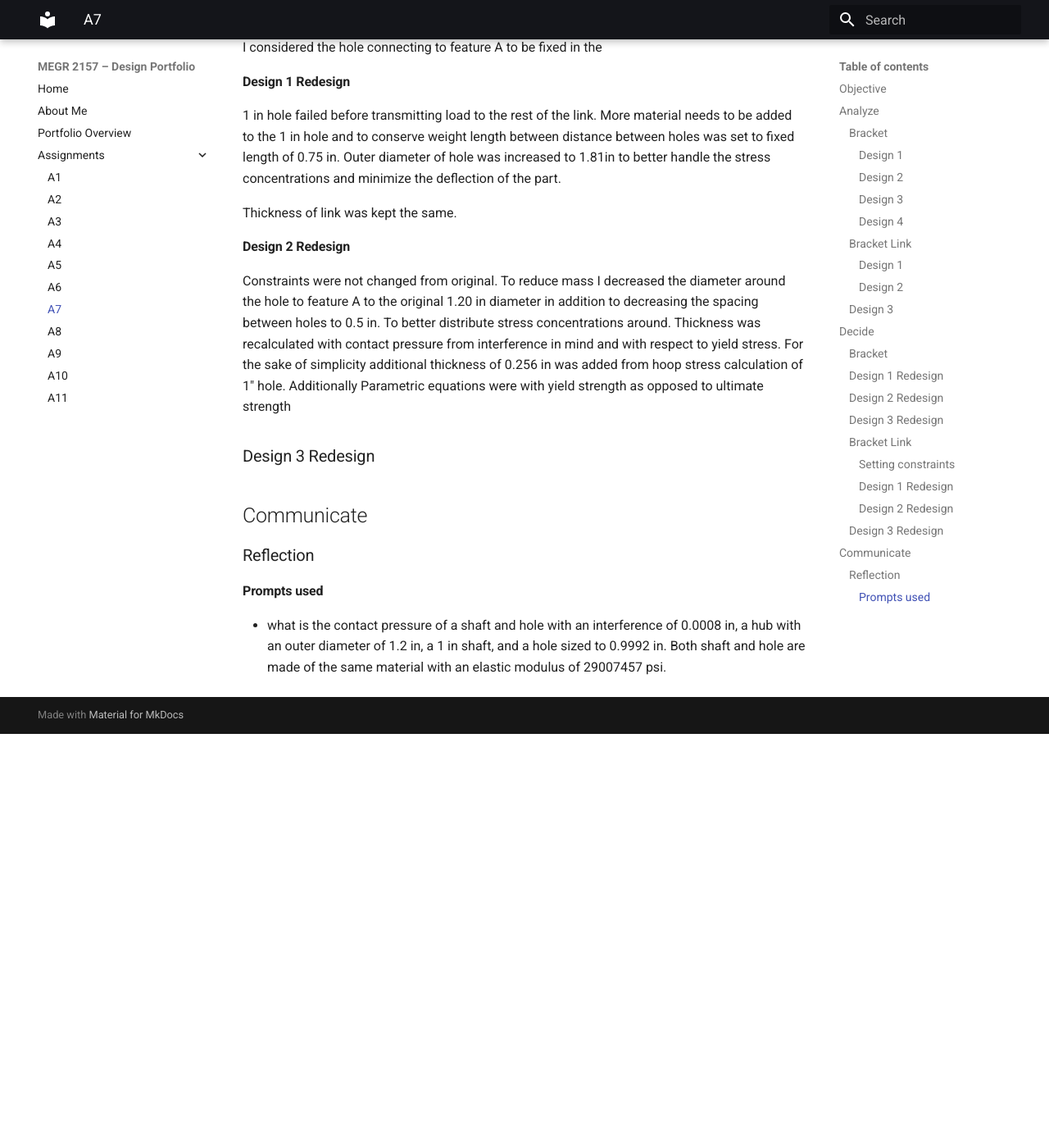
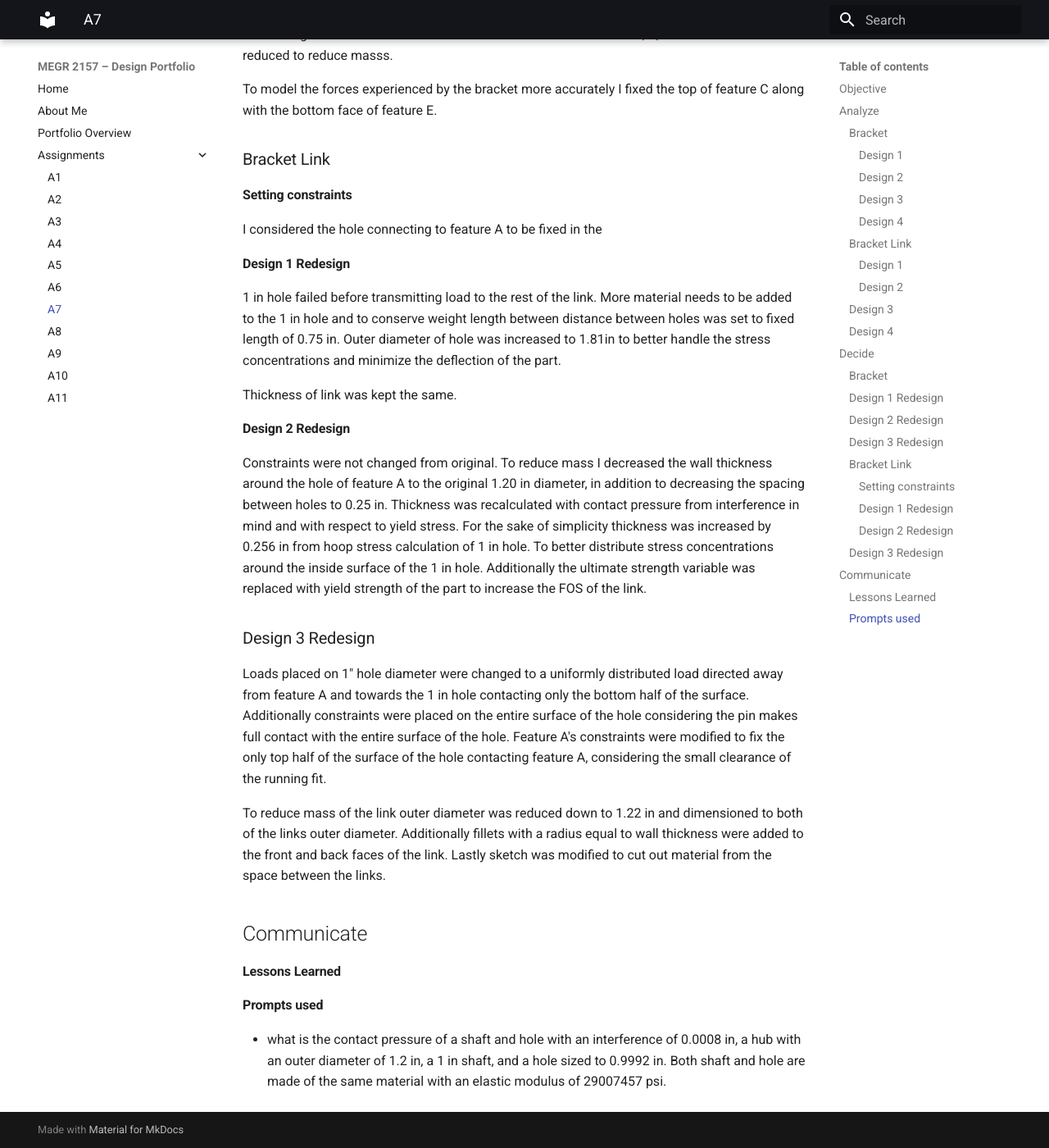
Before and after one commit to mbsibelius/megr2156-portfolio-mbs, an MkDocs documentation site: the page built from docs/assignments/A07/index.md, in a window 1280 px wide and 1400 px high, scrolled down 3513 px. Shown: the whole window at 82% size. Built offline with MkDocs 1.6.1 and Material for MkDocs 9.7.7, drawn with Linux system fonts in a browser that asks for light colours; before the commit the page ends 4408 px from its top, so only the background shows below that; some of the changed text lies outside the part shown.

Commit message:
Revise design details and constraints in index.md
Updated design descriptions and constraints for Designs 2, 3, and 4. Clarified changes in wall thickness, load distribution, and factors of safety.

```diff
--- a/docs/assignments/A07/index.md
+++ b/docs/assignments/A07/index.md
@@ -69,6 +69,12 @@ Maximum stress was reduced down to 18540 psi with the same concentrations as pre
 
 Time Taken: 1 hour 20 min
 
+
+### Design 4
+All goals were met on Design 4. Maximum stress decreased to 0.4771 psi and concentrated around the midpoint of the hole of feature A. Maximum deflection decreased significantly to 1.308 nano in and displaced the most outside the outer diameter of feature A. FOS increased to 15 and met the minimum factor of safety required.
+
+Time Taken: 3 Hours
+
 ## Decide
 
 #### Bracket
@@ -107,17 +113,18 @@ I considered the hole connecting to feature A to be fixed in the
 Thickness of link was kept the same.
 
 #### Design 2 Redesign
-Constraints were not changed from original. To reduce mass I decreased the diameter around the hole to feature A to the original 1.20 in diameter in addition to decreasing the spacing between holes to 0.5 in.
-To better distribute stress concentrations around. Thickness was recalculated with contact pressure from interference in mind and with respect to yield stress. For the sake of simplicity additional thickness of 0.256 in was added from hoop stress calculation of  1" hole. Additionally Parametric equations were with yield strength as opposed to ultimate strength
+Constraints were not changed from original. To reduce mass I decreased the wall thickness around the hole of feature A to the original 1.20 in diameter, in addition to decreasing the spacing between holes to 0.25 in.
+Thickness was recalculated with contact pressure from interference in mind and with respect to yield stress. For the sake of simplicity thickness was increased by 0.256 in from hoop stress calculation of 1 in hole. To better distribute stress concentrations around the inside surface of the 1 in hole. Additionally the ultimate strength variable was replaced with yield strength of the part to increase the FOS of the link.
 
 ### Design 3 Redesign
+Loads placed on 1" hole diameter were changed to a uniformly distributed load directed away from feature A and towards the 1 in hole  contacting only the bottom half of the surface. Additionally constraints were placed on the entire surface of the hole considering the pin makes full contact with the entire surface of the hole. Feature A's constraints were modified to fix the only top half of the surface of the hole contacting feature A, considering the small clearance of the running fit.
 
+To reduce mass of the link outer diameter was reduced down to  1.22 in and dimensioned to both of the links outer diameter. Additionally fillets with a radius equal to wall thickness were added to the front and back faces of the link. Lastly sketch was modified to cut out material from the space between the links.
 
 
 ## Communicate
 
-
-### Reflection
+#### Lessons Learned
 
 #### Prompts used
 - what is the contact pressure of a shaft and hole with an interference of 0.0008 in, a hub with an outer diameter of 1.2 in, a 1 in shaft, and a hole sized to 0.9992 in. Both shaft and hole are made of the same material with an elastic modulus of 29007457 psi.
```
